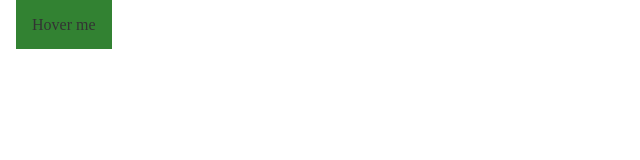
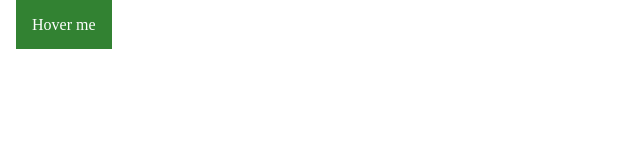
Before and after one commit to IlyassElarbaouti/gromcode, a plain HTML site: page lesson11/task3/index.html in a window 1280 px wide. Shown: the full height of the page, 0-640 px from the left. Drawn offline with nearby package versions, Linux system fonts and the light colour scheme.

Commit message:
lesson11_task3

```diff
--- a/lesson11/task3/style.css
+++ b/lesson11/task3/style.css
@@ -1,6 +1,6 @@
 .dropdown{
- margin: 16px;
-width: 120px;
+margin: 16px;
+min-width: 120px;
  z-index: 1;
 }
 .menu-list{
@@ -18,10 +18,10 @@
 }
 .menu-button:hover{
     opacity: 1;
+}
+.menu-button{
     color: white;
     font-size: 16px;
-}
-.menu-button{
     cursor: pointer;
     padding: 16px;
     background-color: darkgreen;
```
